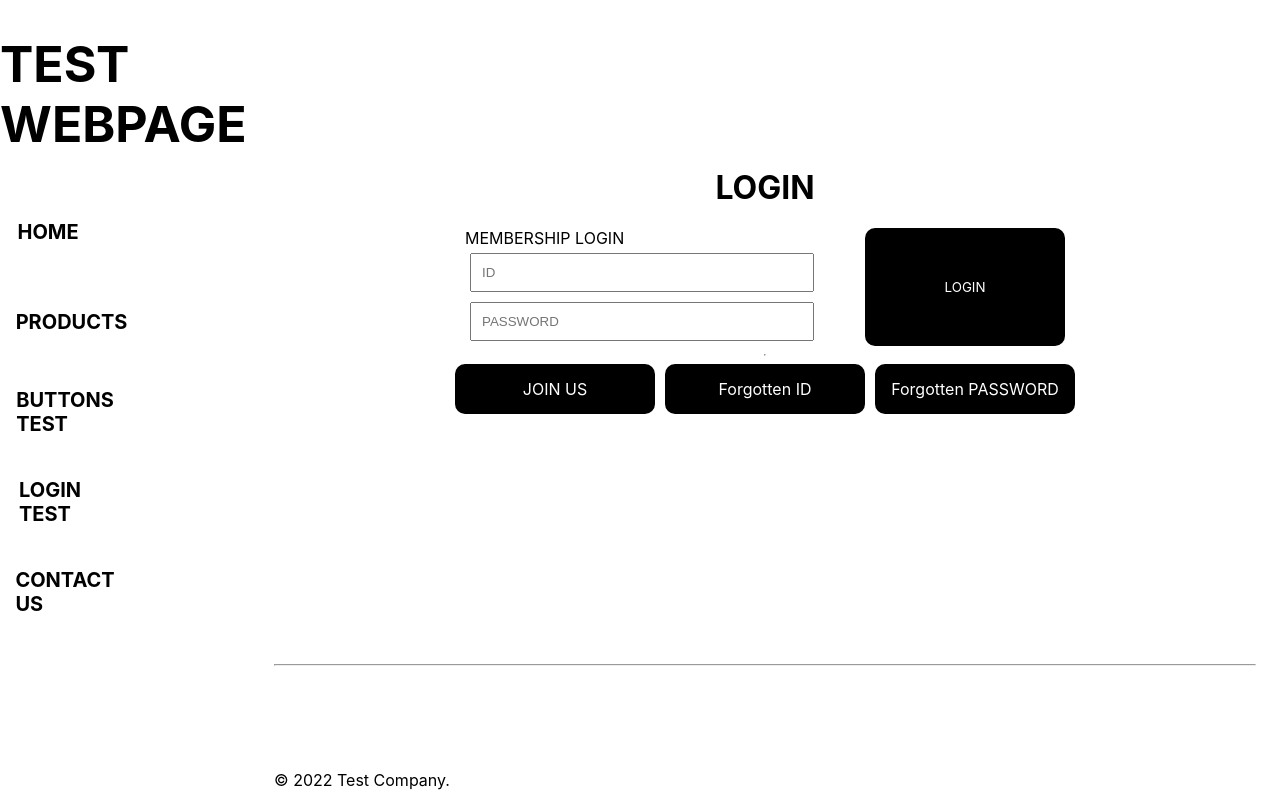
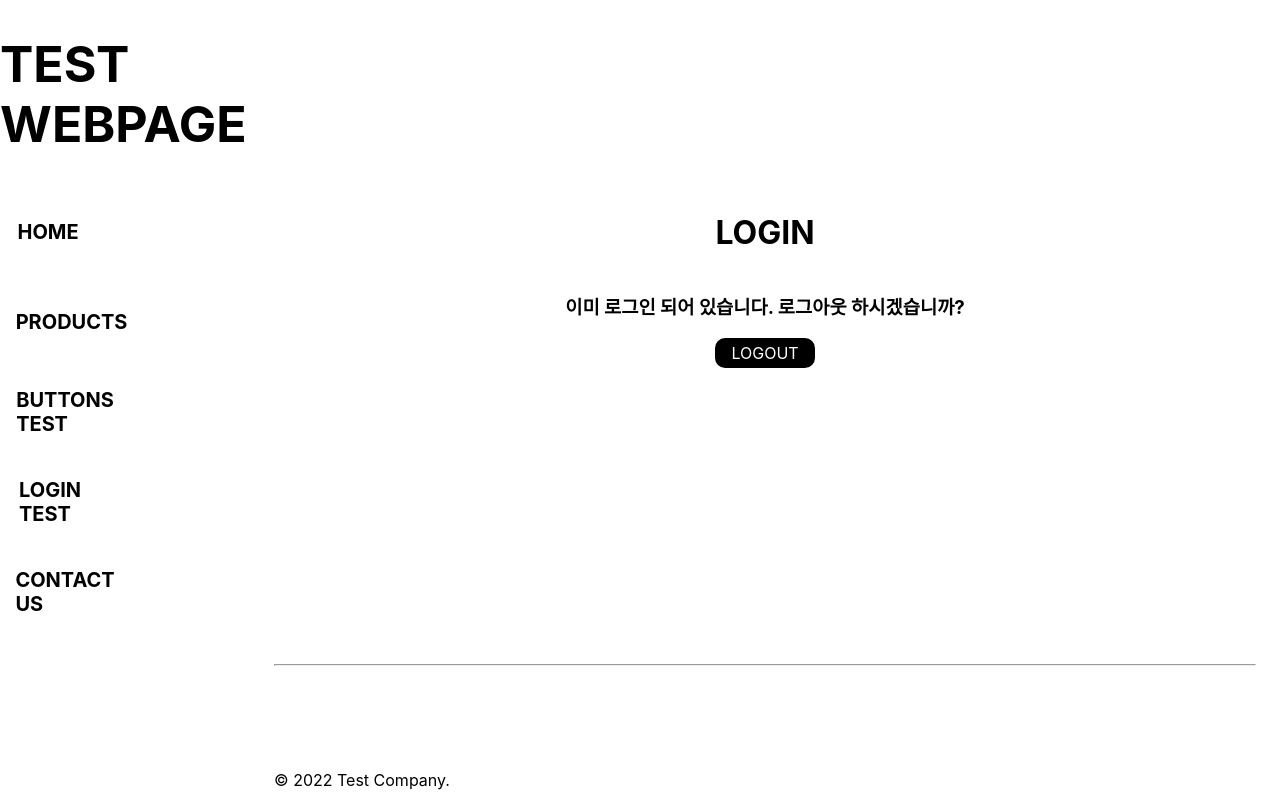
Before and after one commit to SungjunEom/express_deployment_test, a React (Create React App) app in the folder MainPage/: page /Test in a window 1280 px wide. Shown: the top 800 px of the page. Built offline with nearby package versions, Linux system fonts and the light colour scheme.

Commit message:
로그인 기능 구현

```diff
--- a/MainPage/src/Login.js
+++ b/MainPage/src/Login.js
@@ -4,16 +4,21 @@ import {Navigate} from 'react-router-dom';
 import {useCookies} from 'react-cookie';
 import BlackRoundButton from "./BlackRoundButton";
 
-export default function Login() {
+export default function Login(props) {
     const [accountId,setAccountId] = useState(0);
     const [accountPassword,setAccountPassword] = useState(0);
     const [cookies, removeCookie] = useCookies(['x_auth']);
     const [hasCookie, setHasCookie] = useState(false);
 
     useEffect(() => {
-        if(cookies.value != undefined) {
+        if(cookies.x_auth != 'undefined') {
             setHasCookie(true);
+            // window.location.replace('/');
         }
+        else {
+            setHasCookie(false);
+        }
+        console.log(cookies);
     },[cookies])
 
     const handleChange = (arg) => {
@@ -31,6 +36,9 @@ export default function Login() {
             )
             .then((res) => {
                 console.log(res);
+                if(res.data.loginSuccess==true) {
+                    window.location.replace('/');
+                }
             })
         };
         temp();
@@ -44,9 +52,27 @@ export default function Login() {
         console.log('gotoJoinUs');
     }
 
+    const handleLogout = (arg) => {
+        let temp = async() => {
+            await axios.get('/logout')
+            .then((res) => {
+                console.log(res);
+                removeCookie('x_auth');
+                if(res.logout == true) {
+                    window.location.reload();
+                }
+            })
+        }
+        temp();
+    }
+
     if(hasCookie) {
         return (
-            <Navigate to='/Products' />
+            <div style={{display: 'flex',justifyContent:'center',alignItems:'center',width:'100%',height:'70vh',flexDirection:'column',marginTop:'0px'}}>
+                <div><h1>LOGIN</h1></div>
+                <h3>이미 로그인 되어 있습니다. 로그아웃 하시겠습니까?</h3>
+                <BlackRoundButton width="100px" height="30px" value="LOGOUT" onClick={handleLogout}/>
+            </div>
         );
     }
 
```
Also changed, not shown: 8 other files (tests, documents, lock files or other folders).
